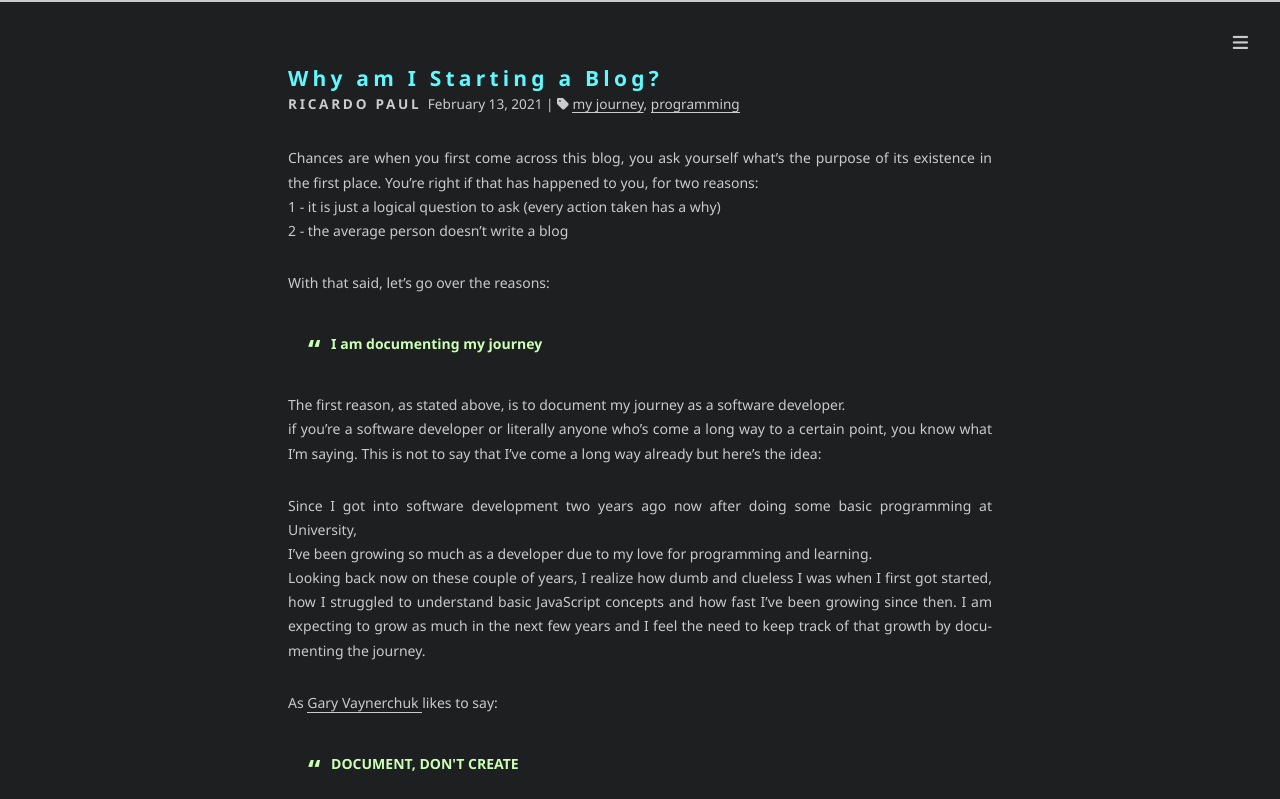
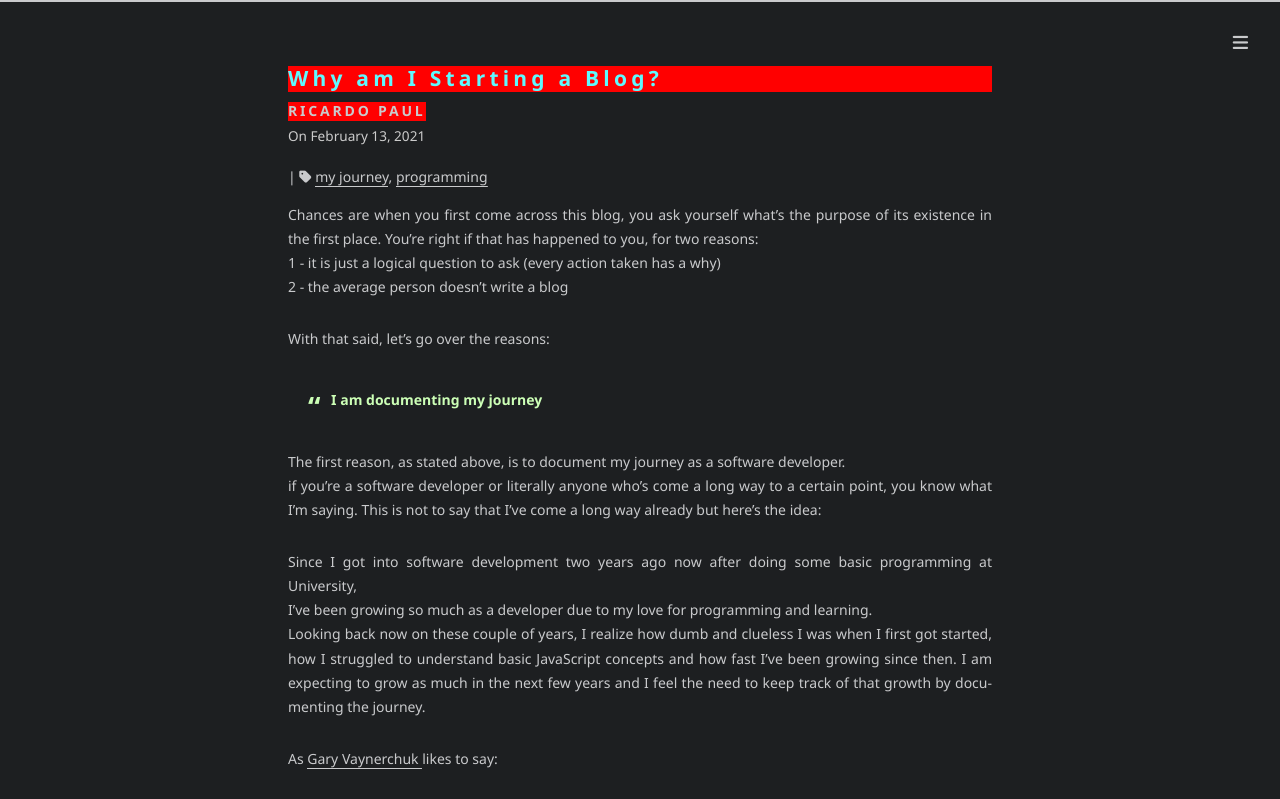
Before and after one commit to Ricardo-Paul/Ricardo-Paul.github.io, a plain HTML site: page 2021/02/13/my why/index.html in a window 1280 px wide. Shown: the top 799 px of the page. Drawn offline with nearby package versions, Linux system fonts and the light colour scheme; some packages are replaced by stand-ins of ours; a script that the page names is missing.

Commit message:
Site updated: 2024-06-04 22:12:32

```diff
--- a/2021/02/13/my why/index.html
+++ b/2021/02/13/my why/index.html
@@ -128,10 +128,11 @@
 
 
 
+    <span class="author p-author h-card" itemprop="author" itemscope itemtype="http://schema.org/Person">
+      <span class="p-name" itemprop="name">Ricardo Paul</span>
+    </span>
     <div class="meta">
-      <span class="author p-author h-card" itemprop="author" itemscope itemtype="http://schema.org/Person">
-        <span class="p-name" itemprop="name">Ricardo Paul</span>
-      </span>
+      <span> On </span>
 
     <div class="postdate">
 
@@ -143,6 +144,7 @@
 
 
 
+    </div>
 
     <div class="article-tag">
         <i class="fa-solid fa-tag"></i>
@@ -150,7 +152,6 @@
     </div>
 
 
-    </div>
   </header>
 
 
--- a/css/style.css
+++ b/css/style.css
@@ -1084,7 +1084,7 @@ body {
 }
 article header .posttitle {
   margin-top: 0;
-  margin-bottom: 0;
+  margin-bottom: 0.5rem;
   text-transform: none;
   font-size: 1.5em;
   line-height: 1.25;
@@ -1665,3 +1665,7 @@ code {
 #header-post #actions {
   direction: ltr !important;
 }
+
+.p-name {
+  background-color: red;
+}
```
Also changed, not shown: 2021/02/14/Valentines's Day/index.html (+5 -4 lines), 2021/02/17/I-removed-facebook-from-my-phone-today/index.html (+5 -4 lines), 2021/07/27/Consistency-is-Key/index.html (+5 -4 lines), 2021/12/25/2021-What-I-ve-Learned/index.html (+5 -4 lines), 2022/06/04/The-way-I-publish-here-is-a-nightmare/index.html (+5 -4 lines), 2024/06/04/Slowly-walking-away-from-Notion/index.html (+5 -4 lines).
